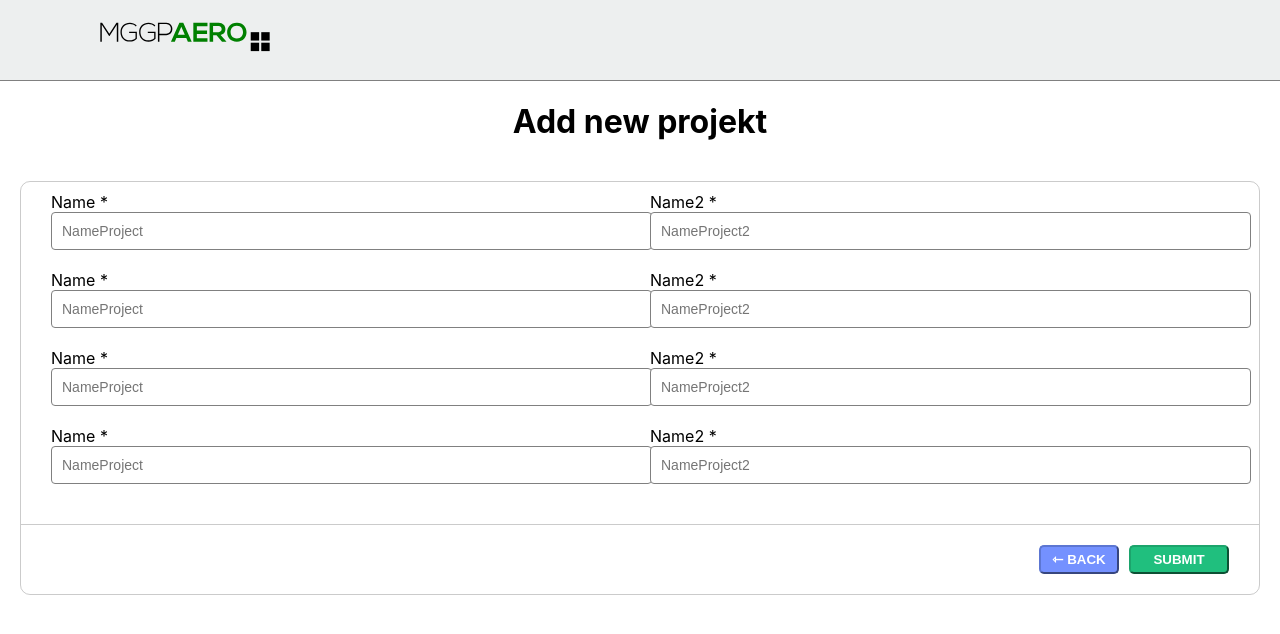
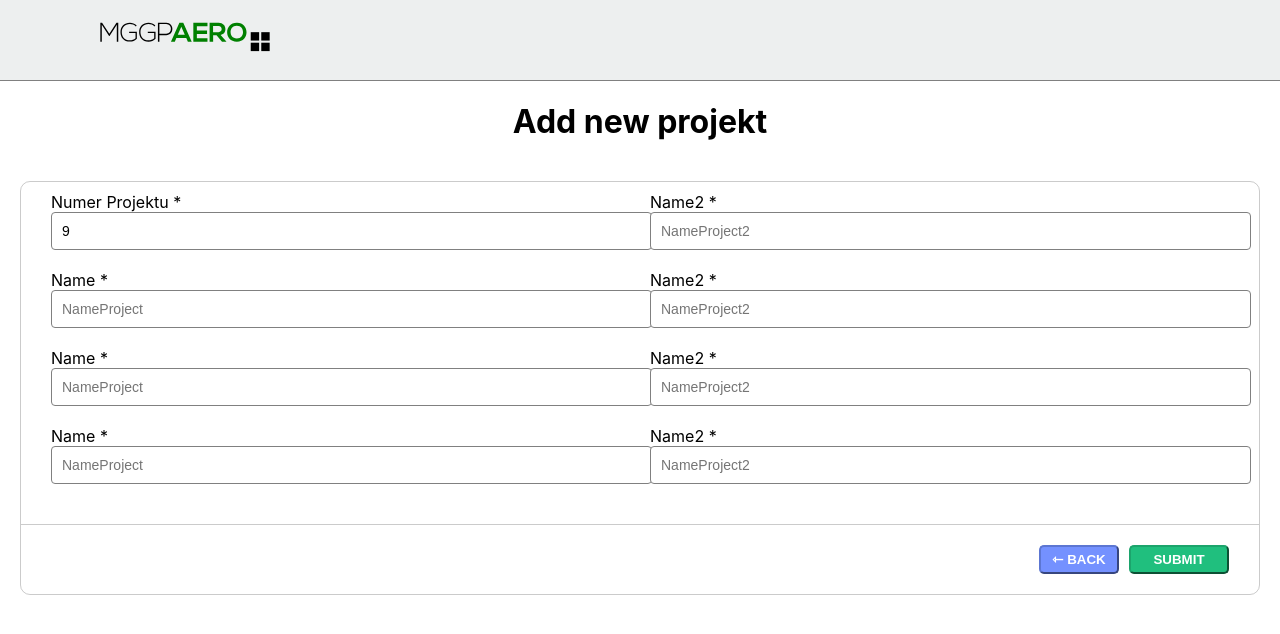
Before and after one commit to A1eeex/baza-projects, a React (Create React App) app: page /project-add in a window 1280 px wide. Shown: the top 634 px of the page. Built offline with nearby package versions, Linux system fonts and the light colour scheme.

Commit message:
start valid

```diff
--- a/src/components/atoms/Input/Input.js
+++ b/src/components/atoms/Input/Input.js
@@ -1,13 +1,13 @@
 import React from 'react';
 import styled from './Input.module.css'
-const Input = ({label,placeholder,required}) => {
+const Input = ({label,placeholder,required, value, readOnly}) => {
     return (
         <div>
             <div>
                 <label>
                     {label} {required && <span>*</span>}
                 </label>
-                <input className={styled.input_input} type="text" name="" placeholder={placeholder} />
+                <input className={styled.input_input} type="text" name="" placeholder={placeholder} value={value} readOnly={readOnly}  />
             </div>
         </div>
     );
--- a/src/components/pages/ProjectAddPage/ProjectAddPage.js
+++ b/src/components/pages/ProjectAddPage/ProjectAddPage.js
@@ -1,10 +1,26 @@
-import React from 'react';
+import React, {useEffect, useState} from 'react';
 import Layouts from "../../molekuls/Layouts/Layouts";
 import Input from "../../atoms/Input/Input";
 import styled from './ProjectAddPage.module.css'
 import {Link} from "react-router-dom";
+import {jsonOb} from "../../../env";
 
 const ProjectAddPage = () => {
+    const [data, setData] = useState([])
+
+    new Promise(async (resolve, reject) => resolve(jsonOb))
+        .then(value => {
+            const result = value.response.data
+            setData(result)
+        })
+
+    useEffect(()=>{
+        new Promise(async (resolve, reject) => resolve(jsonOb))
+            .then(value => {
+                const result = value.response.data
+                setData(result)
+            })
+    },[data])
     return (
         <div>
             <Layouts>
@@ -16,7 +32,12 @@ const ProjectAddPage = () => {
 
                         <div className={styled.wrapInputs}>
                             <div className={styled.leftInput}>
-                                <Input required label={'Name'} placeholder={'NameProject'}/>
+                                <Input
+                                    value={data.length +1}
+                                    readOnly={true}
+                                    required
+                                    label={'Numer Projektu'}
+                                    placeholder={'Numer Projektu'}/>
                             </div>
                             <div className={styled.rightInput}>
                                 <Input required label={'Name2'} placeholder={'NameProject2'}/>
```
